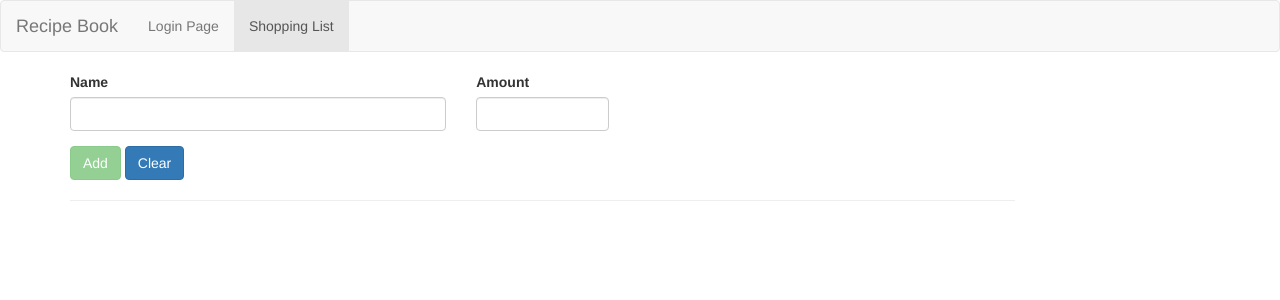
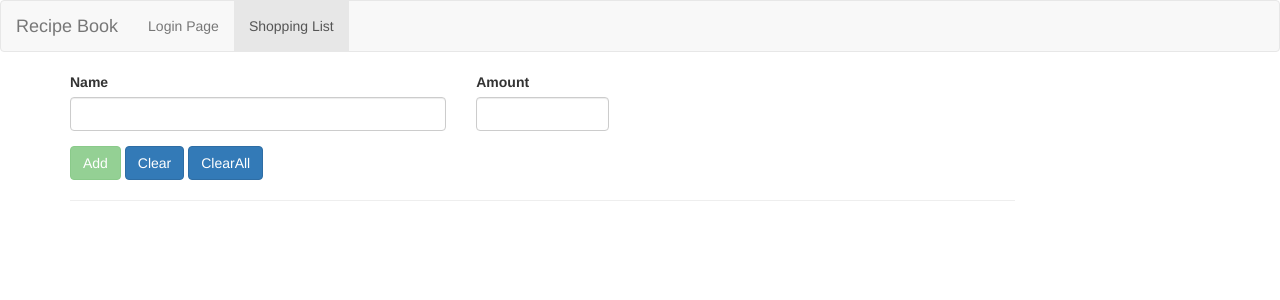
Before and after one commit to mayur8485/recipeApp, an Angular app: page /shoppingList in a window 1280 px wide. Shown: the top 300 px of the page. Built offline with nearby package versions, Linux system fonts and the light colour scheme.

Commit message:
Add clear all button

```diff
--- a/src/app/shopping-list/shopping-edit/shopping-edit.component.html
+++ b/src/app/shopping-list/shopping-edit/shopping-edit.component.html
@@ -18,6 +18,8 @@
                     <button class="btn btn-danger" type="button" (click)="onDelete()" *ngIf="editMode" [disabled]="!f.valid">Delete</button>
                     <span *ngIf="editMode">&nbsp;</span>
                     <button class="btn btn-primary" type="button" (click)="onClear()">Clear</button>
+                    <span>&nbsp;</span>
+                    <button class="btn btn-primary" type="button" (click)="onClearAll()">ClearAll</button>
                 </div>
             </div>
         </form>
--- a/src/app/shopping-list/shopping-edit/shopping-edit.component.ts
+++ b/src/app/shopping-list/shopping-edit/shopping-edit.component.ts
@@ -67,4 +67,8 @@ export class ShoppingEditComponent implements OnInit {
     this.slForm.reset();
   }
 
+  onClearAll() {
+    this.shoppingListService.onEmptyList();
+  }
+
 }
--- a/src/app/shopping-list/shopping-list.service.ts
+++ b/src/app/shopping-list/shopping-list.service.ts
@@ -71,7 +71,11 @@ export class ShoppingListService {
         if(!itemFound){
             alert('Ingredient not found');
         }
+    }
 
+    onEmptyList() {
+        this.ingredients = [];
+        this.ingredientsChanged.next([]);
     }
 
 }
```
